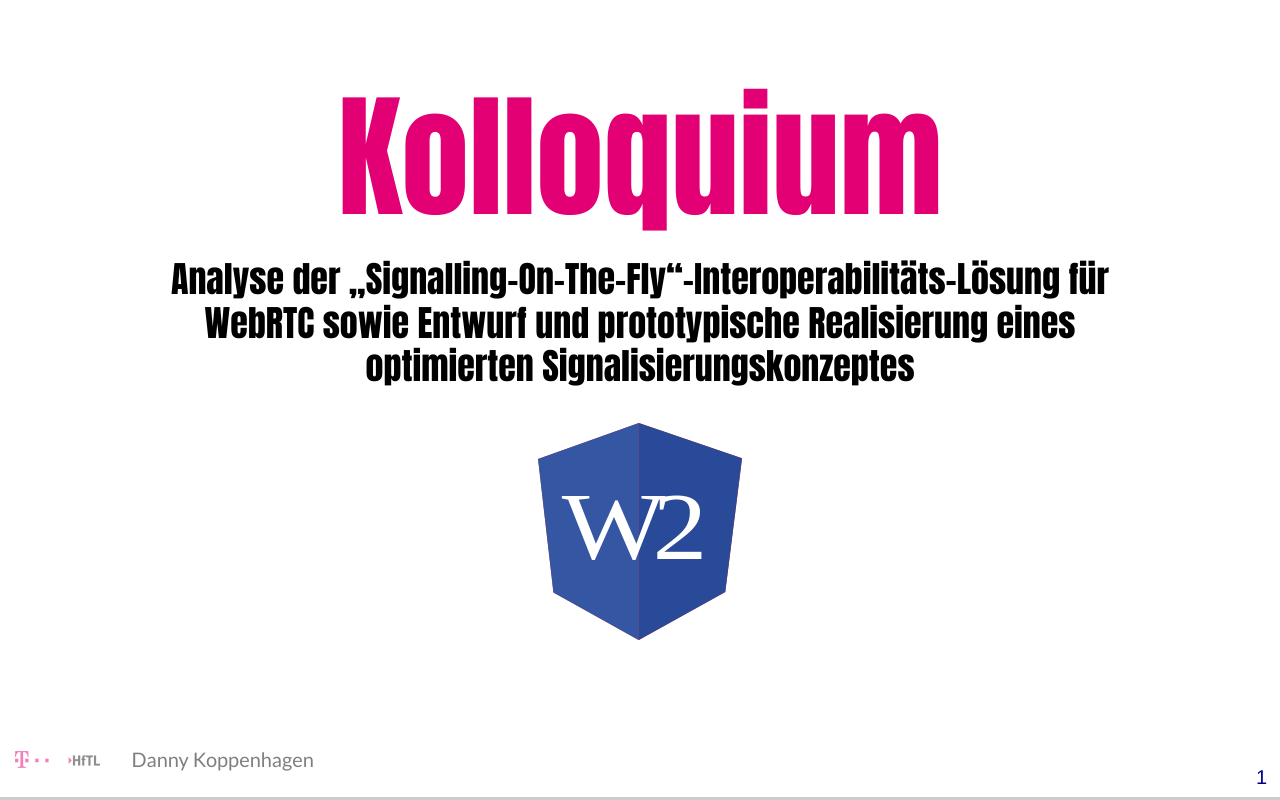
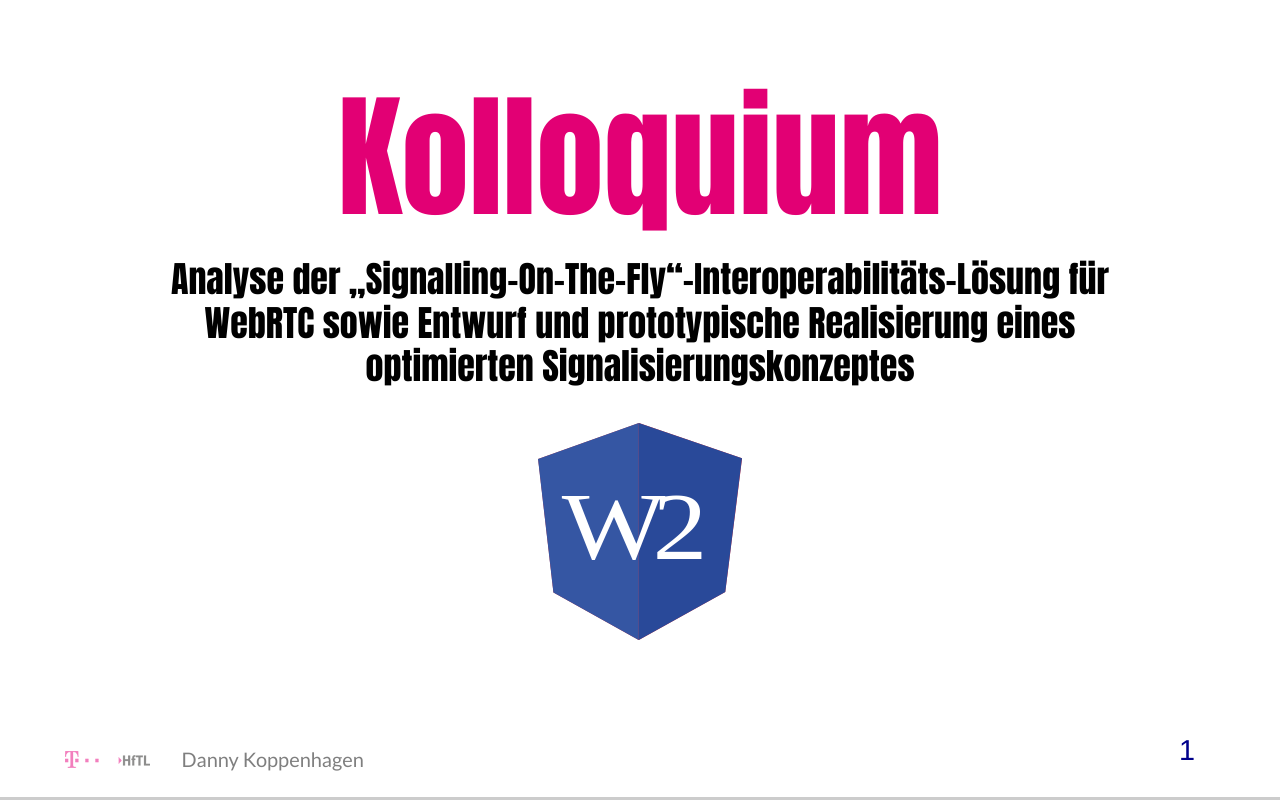
Before and after one commit to jhamfler/wonder2-praesentation, a website: page index.html in a window 1280 px wide. Drawn offline with nearby package versions, Linux system fonts and the light colour scheme; no server answers; a web font is replaced by a local one.

Commit message:
final final commit ;-)

```diff
--- a/css/style.css
+++ b/css/style.css
@@ -46,9 +46,10 @@
   width: 10%;
   float: left;
   margin-right: 3%;
+  padding-left: 50px;
 }
 .reveal .slide-footer-content {
-  width: 87%;
+  width: 80%;
   float: left;
 }
 .reveal .slide-footer-logo img {
@@ -62,6 +63,11 @@
   bottom: 15px;
   opacity: 0.5;
   z-index: 31;
+}
+.reveal .slide-number{
+  right: 80px;
+  font-size: 0.8em;
+  bottom: 30px;
 }
 
 
```
